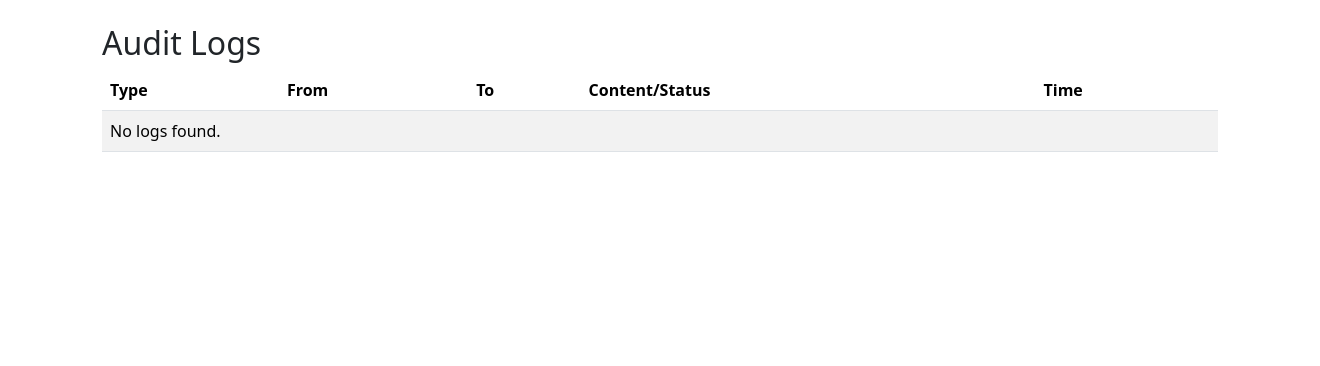
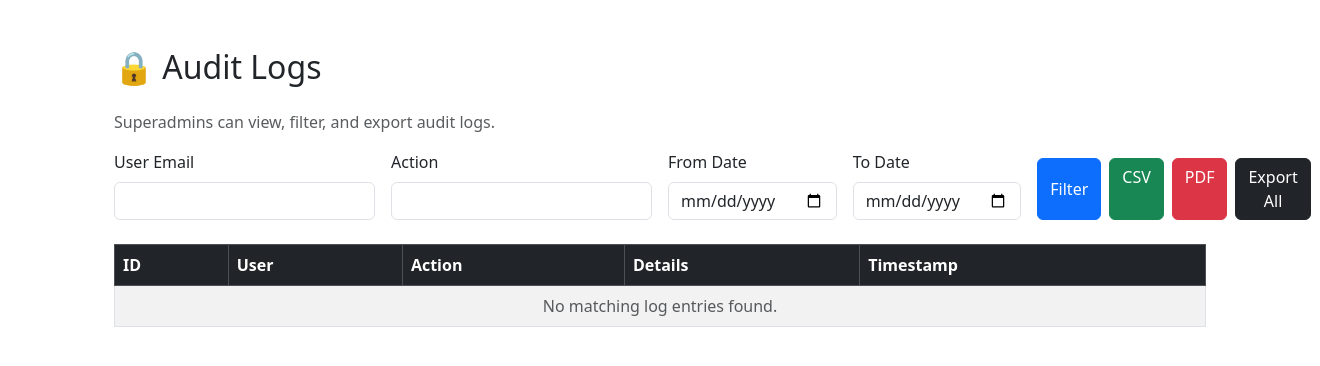
Before and after one commit to ConnorV2006/AI-receptionist-new-code-, a Flask app: page /audit-logs in a window 1320 px wide. Shown: the part 56-422 px from the top of the page. Run offline with Flask 3, Linux system fonts and the light colour scheme; the visitor is signed in with stand-in values (Sample User, id 1).

Commit message:
Update audit_logs.html

```diff
--- a/templates/audit_logs.html
+++ b/templates/audit_logs.html
@@ -1,28 +1,69 @@
 {% extends "base.html" %}
+{% block title %}Audit Logs{% endblock %}
+
 {% block content %}
-<h2>Audit Logs</h2>
-<table class="table table-striped">
-  <thead>
+<div class="container mt-5">
+    <h2 class="mb-4">🔒 Audit Logs</h2>
+    <p class="text-muted">Superadmins can view, filter, and export audit logs.</p>
+
+    <!-- 🔹 Filter Form -->
+    <form method="get" action="{{ url_for('view_audit_logs') }}" class="row g-3 mb-4">
+        <div class="col-md-3">
+            <label class="form-label">User Email</label>
+            <input type="text" name="user" class="form-control" value="{{ request.args.get('user','') }}">
+        </div>
+        <div class="col-md-3">
+            <label class="form-label">Action</label>
+            <input type="text" name="action" class="form-control" value="{{ request.args.get('action','') }}">
+        </div>
+        <div class="col-md-2">
+            <label class="form-label">From Date</label>
+            <input type="date" name="start" class="form-control" value="{{ request.args.get('start','') }}">
+        </div>
+        <div class="col-md-2">
+            <label class="form-label">To Date</label>
+            <input type="date" name="end" class="form-control" value="{{ request.args.get('end','') }}">
+        </div>
+        <div class="col-md-2 align-self-end d-flex">
+            <button type="submit" class="btn btn-primary me-2">Filter</button>
+            <a href="{{ url_for('export_audit_logs', **request.args) }}" class="btn btn-success me-2">CSV</a>
+            <a href="{{ url_for('export_audit_logs_pdf', **request.args) }}" class="btn btn-danger me-2">PDF</a>
+            <a href="{{ url_for('export_all_audit_logs') }}" class="btn btn-dark">Export All</a>
+        </div>
+    </form>
+
+    <!-- 🔹 Audit Log Table -->
+    <table class="table table-striped table-bordered">
+        <thead class="table-dark">
             <tr>
-      <th>Type</th>
-      <th>From</th>
-      <th>To</th>
-      <th>Content/Status</th>
-      <th>Time</th>
+                <th>ID</th>
+                <th>User</th>
+                <th>Action</th>
+                <th>Details</th>
+                <th>Timestamp</th>
             </tr>
         </thead>
         <tbody>
             {% for log in logs %}
             <tr>
-      <td>{{ log.type }}</td>
-      <td>{{ log.from_number }}</td>
-      <td>{{ log.to_number }}</td>
-      <td>{{ log.body or log.status }}</td>
-      <td>{{ log.timestamp }}</td>
+                <td>{{ log.id }}</td>
+                <td>
+                    {% if log.user %}
+                        {{ log.user.email }}
+                    {% else %}
+                        <span class="text-muted">Unauthenticated</span>
+                    {% endif %}
+                </td>
+                <td>{{ log.action }}</td>
+                <td>{{ log.details or "-" }}</td>
+                <td>{{ log.timestamp.strftime("%Y-%m-%d %H:%M:%S") }}</td>
             </tr>
             {% else %}
-    <tr><td colspan="5">No logs found.</td></tr>
+            <tr>
+                <td colspan="5" class="text-center text-muted">No matching log entries found.</td>
+            </tr>
             {% endfor %}
         </tbody>
     </table>
+</div>
 {% endblock %}
```
Lines whose indentation alone changed are shown as unchanged.
